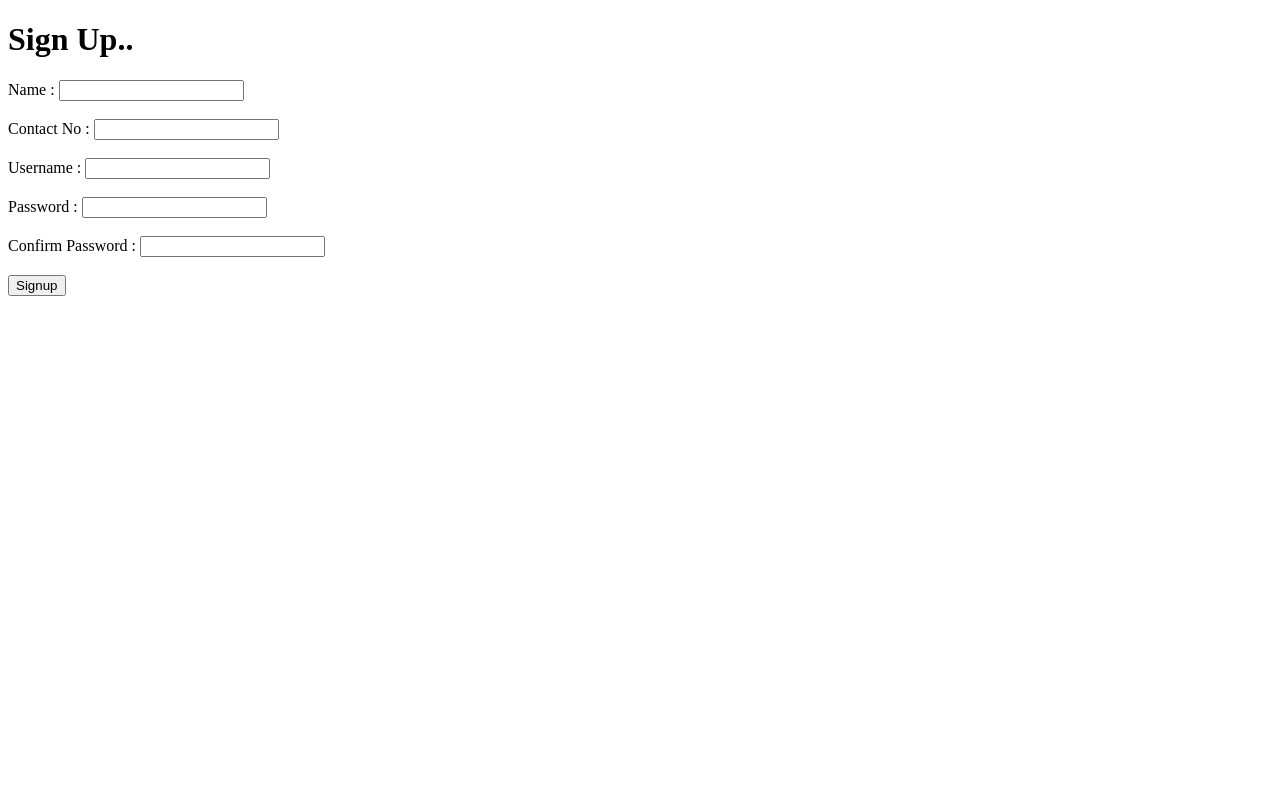
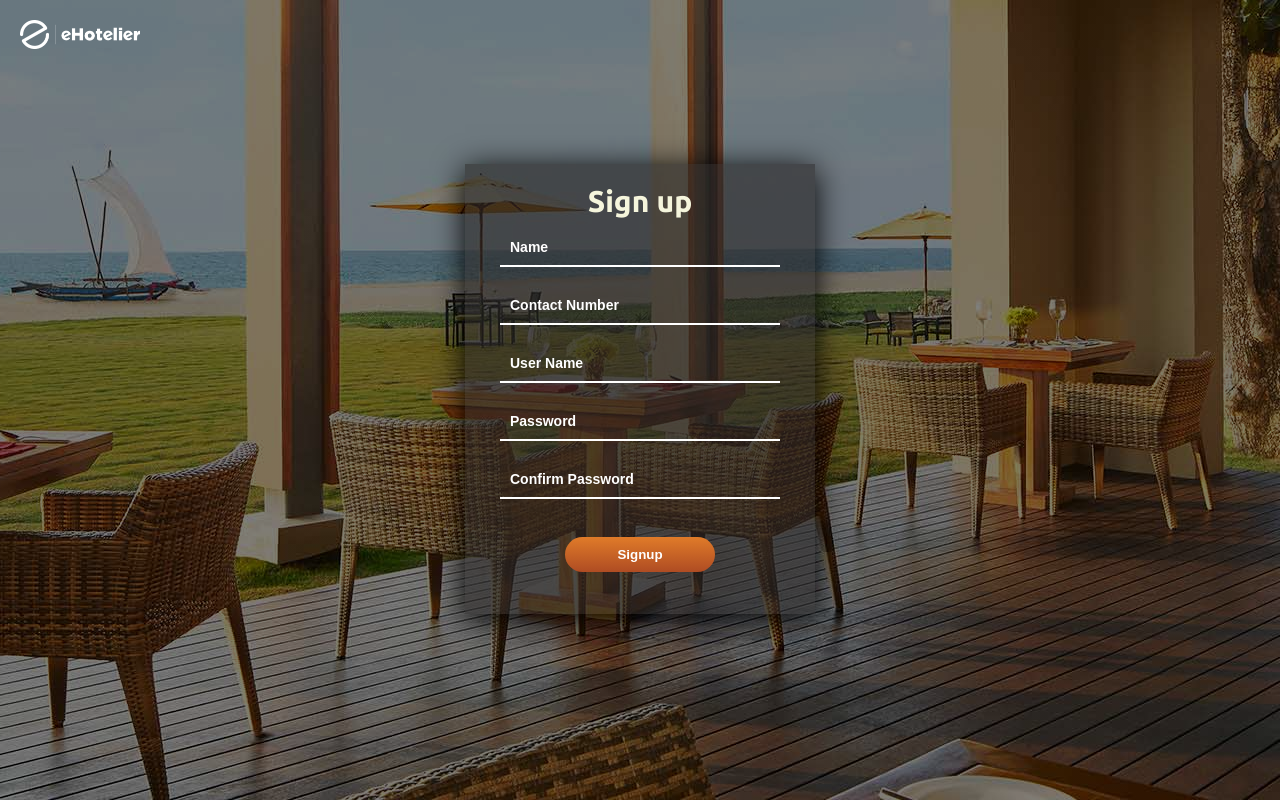
Before and after one commit to BanulaKumarage/ehotelier, a PHP site: template app/views/register/customersignup.php in a window 1280 px wide. Run offline with PHP 8.4, Linux system fonts and the light colour scheme; the template is opened without the code that fills it, so the values that code supplies are empty; some libraries are stand-ins or nearby versions.

Commit message:
customer sign up css added

```diff
--- a/app/views/register/customersignup.php
+++ b/app/views/register/customersignup.php
@@ -1,31 +1,60 @@
 <!DOCTYPE html>
 <html lang="en">
+
 <head>
   <meta charset="UTF-8">
   <meta http-equiv="X-UA-Compatible" content="IE=edge">
   <meta name="viewport" content="width=device-width, initial-scale=1.0">
-    <title>Sign up</title>
+  <link rel="stylesheet" href="<?=SROOT?>css/customersignup.css">
+  <link rel="preconnect" href="https://fonts.googleapis.com">
+  <link rel="preconnect" href="https://fonts.gstatic.com" crossorigin>
+  <link rel="stylesheet" href="https://fonts.googleapis.com/css2?family=Ubuntu:wght@700&display=swap">
+
+  <!-- jQuery CDN Link -->
+  <script src="https://ajax.googleapis.com/ajax/libs/jquery/3.5.1/jquery.min.js"></script>
+  <title> Sign up </title>
 </head>
+
 <body>
-    <h1>Sign Up..</h1>
-    <div>
-        <form action="<?=SROOT?>CustomerRegister/signup" method="post">
-            <label>Name : </label>
-            <input type="text" name="name" value="<?php echo htmlspecialchars($_POST['name'] ?? '', ENT_QUOTES); ?>" required> <br><br>
-            <label>Contact No : </label>
-            <input type="text" name="contact_no" value="<?php echo htmlspecialchars($_POST['contact_no'] ?? '', ENT_QUOTES); ?>" required> <br><br>
-            <label>Username : </label>
-            <input type="text" name="username" value="<?php echo htmlspecialchars($_POST['username'] ?? '', ENT_QUOTES); ?>" required> <br><br>
-            <label>Password : </label>
-            <input type="password" name="password" value="<?php echo htmlspecialchars($_POST['password'] ?? '', ENT_QUOTES); ?>" required> <br><br>
-            <label>Confirm Password : </label>
-            <input type="password" name="repassword" value="<?php echo htmlspecialchars($_POST['repassword'] ?? '', ENT_QUOTES); ?>" required> <br><br>
-            <input type="submit" value="Signup">
+  <div class="banner">
+  <div class="navbar">
+    <img src="<?=SROOT?>images/logo-1.png" class="logo">
+  </div>
+  <div class="container">
+    <div class="form">
+        <h1> Sign up </h1>
+        <form class="signUp" action="<?=SROOT?>CustomerRegister/signup" method="post">
+        <div class="formGroup">
+          <input type="text" name="name" value="<?php echo htmlspecialchars($_POST['name'] ?? '', ENT_QUOTES); ?>" placeholder="Name" required>
+        </div>
+        <div class="formGroup">
+          <input type="text" name="contact_no" value="<?php echo htmlspecialchars($_POST['contact_no'] ?? '', ENT_QUOTES); ?>" placeholder="Contact Number" required>
+        </div>
+        <div class="formGroup">
+          <input type="text" name="username" value="<?php echo htmlspecialchars($_POST['username'] ?? '', ENT_QUOTES); ?>" placeholder="User Name" required>
+        </div>
+        <div class="formGroup">
+          <input type="password" name="password" value="<?php echo htmlspecialchars($_POST['password'] ?? '', ENT_QUOTES); ?>" placeholder="Password" required>
+        </div>
+        <div class="formGroup">
+          <input type="password" name="repassword" value="<?php echo htmlspecialchars($_POST['repassword'] ?? '', ENT_QUOTES); ?>" placeholder="Confirm Password" required>
+        </div>
+        <br>
+        <!--
+        <div class="formGroup">
+          <button type="button" class="btn2"> SIGN UP </button>
+        </div>
+        -->
+        <input type="submit" class="submitBtn" value="Signup">
         </form>
-
+    </div>
     <span>
       <?php echo $this->displayErrors ?? ""; ?>
     </span>
   </div>
+  </div>
+
+  <script src="jQuery.js"></script>
 </body>
+
 </html>
--- /dev/null
+++ b/css/customersignup.css
@@ -0,0 +1,169 @@
+* {
+    margin: 0;
+    padding: 0;
+    box-sizing: border-box;
+  }
+
+  body{
+    font-family: 'Ubuntu', sans-serif;
+    /*background-attachment: fixed;*/
+  }
+
+  .banner{
+    width: 100%;
+    height: 100vh;
+    background-image: linear-gradient(rgba(0,0,0,0.5), rgba(0,0,0,0.5)), url(images/home.jpg);
+    /* background-image: url(home.jpg); */
+    background-size: cover;
+    background-position: center;
+  }
+
+  .navbar{
+    width: 85%;
+    margin: 0 20px;
+    padding: 20px 0;
+    display: flex;
+    align-items: center;
+    justify-content: space-between;
+  }
+
+  .logo{
+    width: 120px;
+    cursor: pointer;
+  }
+
+  /* align items center vertically and horizontally  */
+  .container{
+    display: flex;
+    justify-content: center;
+    align-items:center !important;
+    height: 80vh;
+  }
+
+    .form{
+      width: 350px;
+      height: 450px;
+      background-color: rgba(41, 39, 39, 0.6);
+      box-shadow: 0 5px 30px black;
+    }
+
+    .btn button {
+      padding: 3px;
+      margin: 30px 0px 40px 30px;
+      border-style: none;
+      background-color: transparent;
+      color: beige;
+      font-size: 18px;
+      font-weight: 550;
+    }
+
+    .formGroup{
+      display: flex;
+      justify-content: center;
+    }
+
+    .formGroup input{
+      border: none;
+      width: 80%;
+      border-bottom: 2px solid white;
+      padding: 10px;
+      margin-bottom: 20px;
+      font-size: 14px;
+      font-weight: bold;
+      background-color: transparent;
+      color: white;
+    }
+
+    input:focus {
+      outline: none !important;
+      border-bottom: 2px solid #E07B29;
+      font-size: 17px;
+      font-weight: bold;
+      color: white;
+    }
+
+    ::placeholder {
+      color: white;
+    }
+
+    .checkBox{
+      display: flex;
+      justify-content: center;
+      margin: 16px!important;
+    }
+
+    #checkbox{
+      margin-right: 10px;
+      height: 15px;
+      width: 15px;
+    }
+
+    .text{
+      color: rgb(199, 197, 197);
+      font-size: 13px;
+    }
+
+    .btn2{
+      padding: 10px;
+      width: 150px;
+      border-radius: 20px;
+      background-color: rgb(10, 136, 43);
+      border-style: none;
+      color: white;
+      font-weight: 600;
+    }
+
+    .submitBtn {
+      text-align: center;
+      margin: auto;
+      display: flex;
+      justify-content: center;
+
+      padding: 10px;
+      width: 150px;
+      border-radius: 20px;
+      background: linear-gradient(#E07B29, #AF4C23);
+      border-style: none;
+      color: white;
+      font-weight: 600;
+    }
+
+    .submitBtn:focus{
+      outline: none !important;
+      border-bottom: none;
+      font-size: 14px;
+      font-weight: bold;
+      color: white;
+    }
+
+    .btn2:hover{
+      background-color: rgba(10, 136, 43, 0.5);
+    }
+
+    .btn button:hover{
+      border-bottom: 2px solid rgb(91, 243, 131);
+    }
+
+
+    /* hide signup form */
+    .login{
+      display: none;
+    }
+
+    /* Login form code */
+    .login{
+      margin-top: 40px;
+    }
+
+    .login .checkBox{
+      margin-top: 30px !important;
+    }
+
+    h1{
+      margin-top: 20px;
+      margin-bottom: 10px;
+      color: beige;
+      font-size: 30px;
+      font-weight: 550;
+      text-align: center;
+    }
```
Lines whose indentation alone changed are shown as unchanged.
